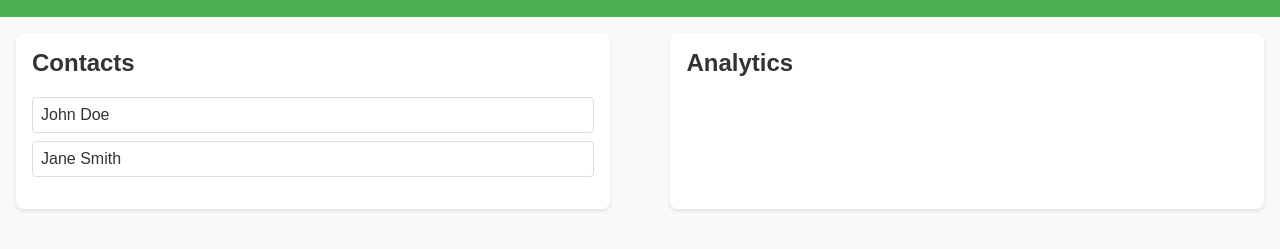
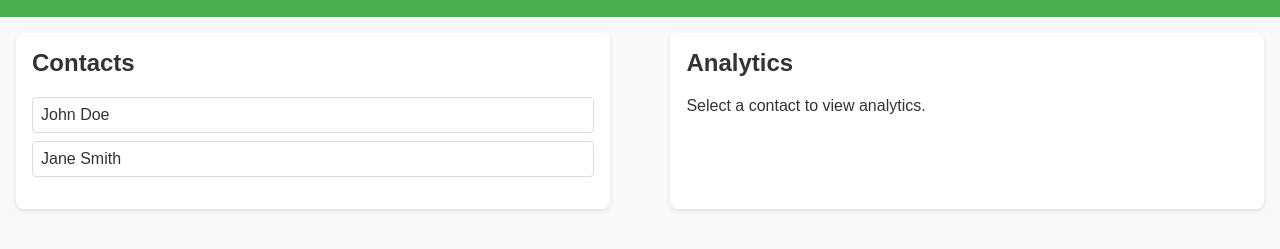
Before and after one commit to DNhacker/whatsapp_tracker, a plain HTML site: page index.html in a window 1280 px wide. Shown: the part 95-344 px from the top of the page. Drawn offline with Linux system fonts and the light colour scheme.

Commit message:
Update index.html

```diff
--- a/index.html
+++ b/index.html
@@ -21,7 +21,7 @@
       <section id="analytics">
         <h2>Analytics</h2>
         <div id="analytics-data">
-          <!-- Analytics will be displayed here -->
+          <p>Select a contact to view analytics.</p>
         </div>
       </section>
     </main>
```
